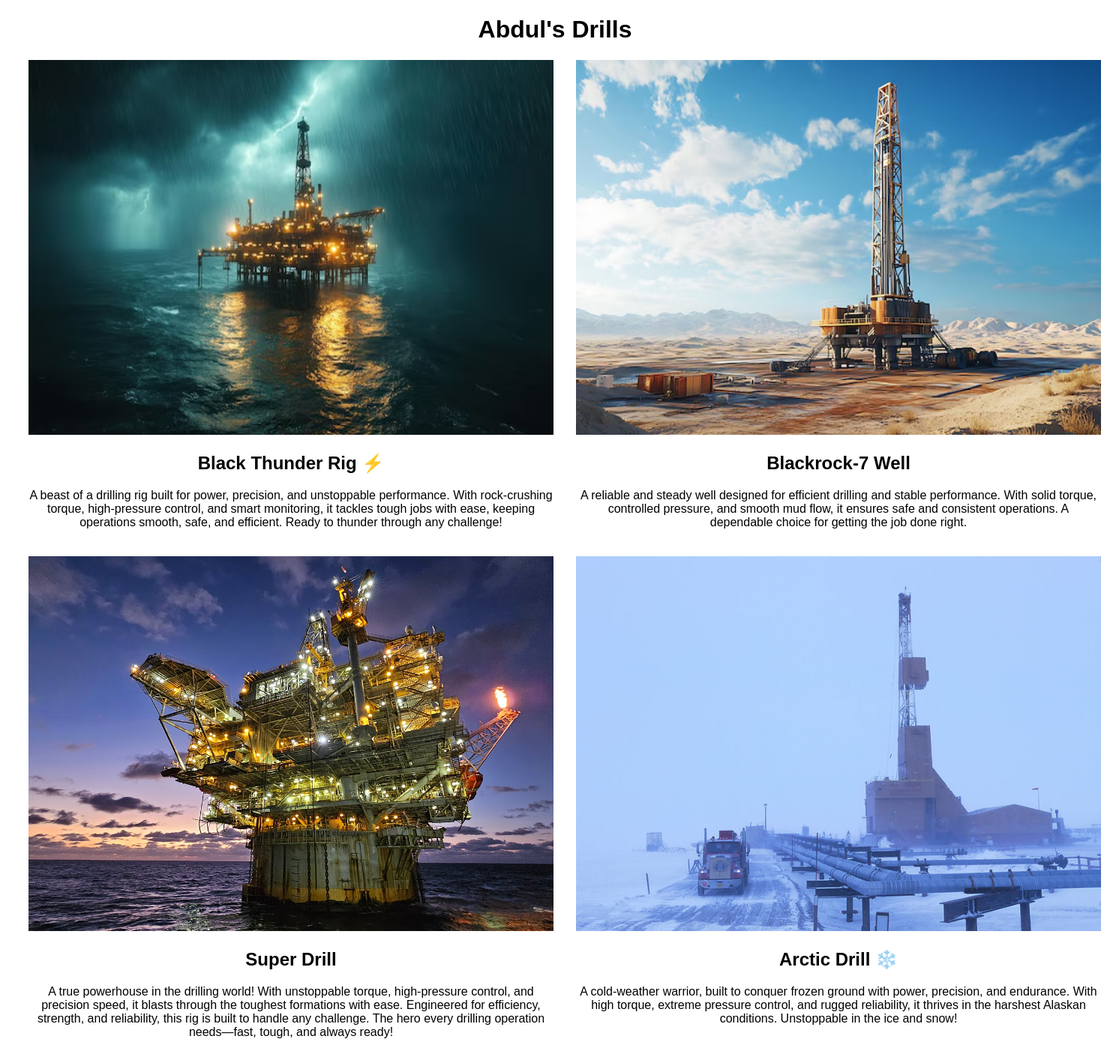
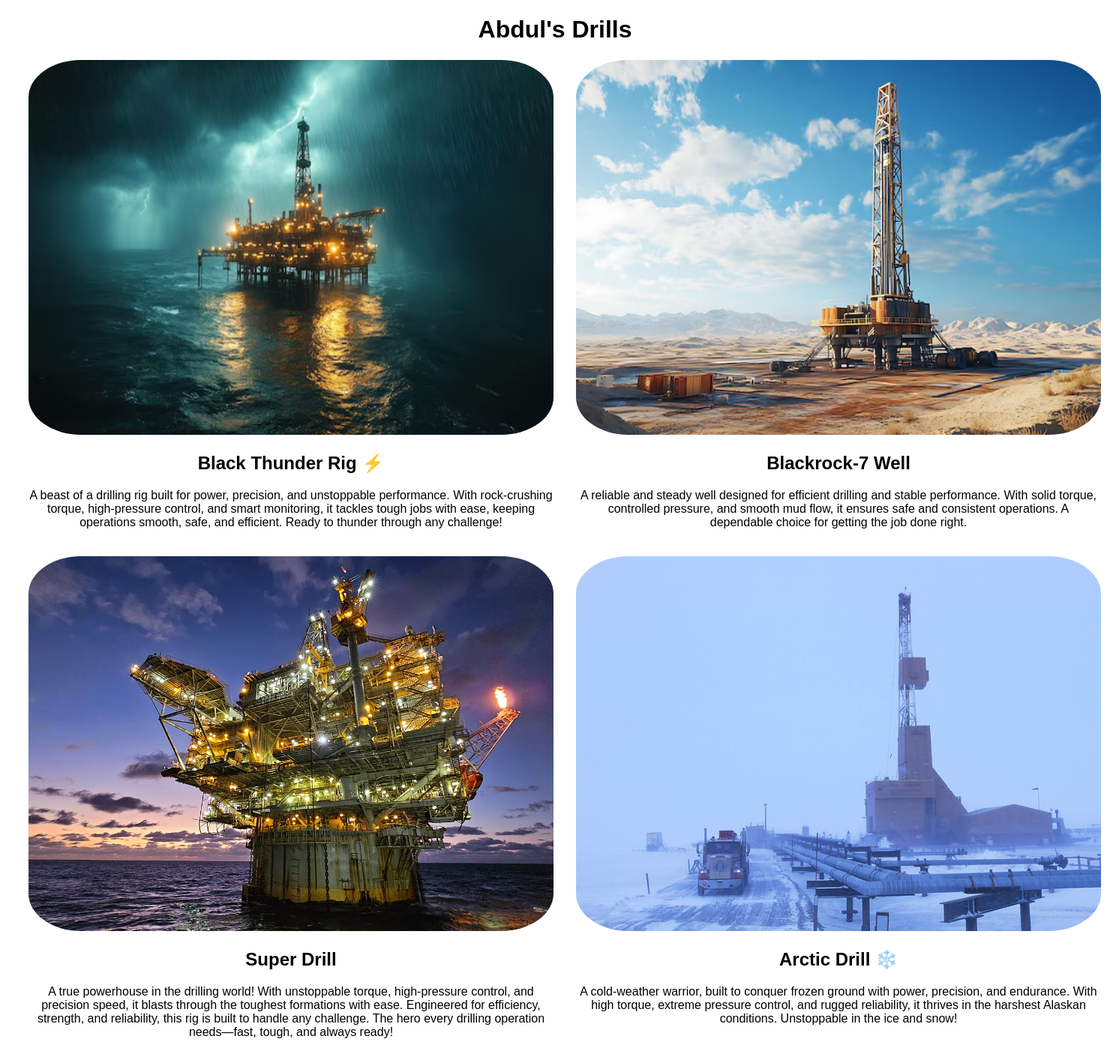
Before and after one commit to abduladeleke26/drills, a Flask app: page / in a window 1480 px wide. Shown: the whole page at 75% size. Run offline with Flask 3, Linux system fonts and the light colour scheme.

Commit message:
Add files via upload

```diff
--- a/static/css/style.css
+++ b/static/css/style.css
@@ -8,6 +8,7 @@
 .pic {
     width: 700px;
     height: 500px;
+    border-radius: 10%;
 }
 
 .name {
```
